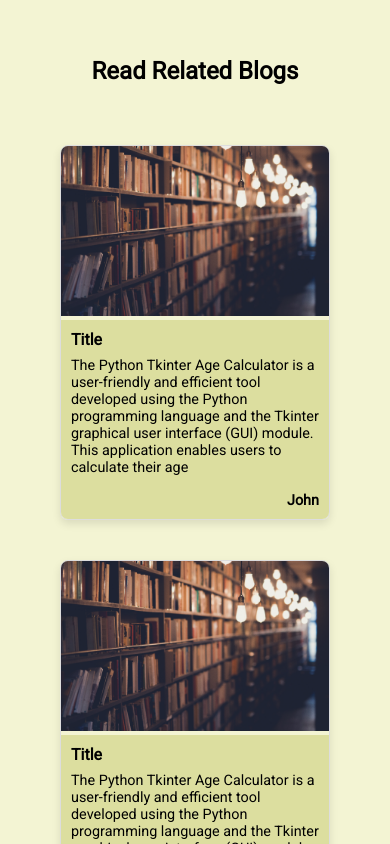
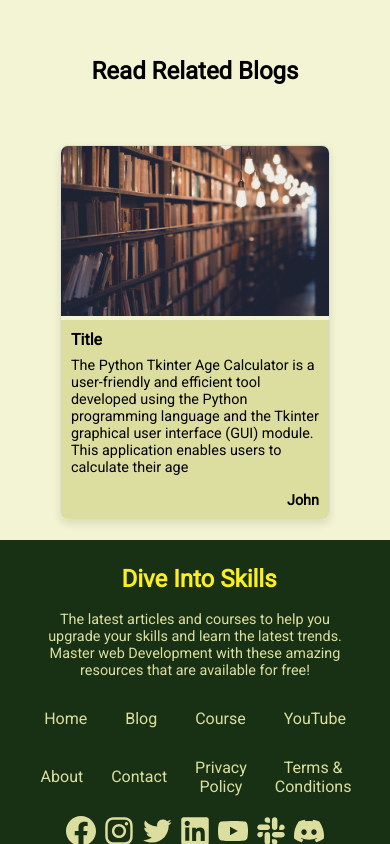
Before and after one commit to sahilbhardwaj-tmpl/DiveIntoSkills, a React (Vite) app: page /SinglePost in a window 390 px wide. Shown: the part 1240-2084 px from the top of the page. Built offline with nearby package versions, Linux system fonts and the light colour scheme.

Commit message:
added carousel to single blog page

```diff
--- a/src/components/SingleBlogPost/SingleBlogPost.jsx
+++ b/src/components/SingleBlogPost/SingleBlogPost.jsx
@@ -169,15 +169,17 @@ function SingleBlogPost() {
         </h2>
         <div className="related-blogs ">
           {CardData.slice(0, 4).map((data, indx) => {
+
             return (
-              <CardBuilder
+              <div><CardBuilder
               key={indx}
               img={data.blogImg}
               title={data.title}
               description={data.description}
               date={data.date}
               author={data.author}
-              />
+            /></div>
+
             );
           })}
         </div>
--- a/src/components/SingleBlogPost/SingleBlogPostStyles.css
+++ b/src/components/SingleBlogPost/SingleBlogPostStyles.css
@@ -53,10 +53,19 @@
       margin-left: 30px;
       margin-right: 30px;
     }
-    .related-blogs{
-      flex-direction: column;
-      justify-content: center;
+    .related-blogs {
+      display: flex;
+      overflow-x: scroll;
+      justify-content: flex-start;
       align-items: center;
+
+      -webkit-overflow-scrolling: touch;
+    }
+
+    .related-blogs > div {
+      flex: 0 0 auto;
+      margin-right: 25px;
+      margin-left: 40px;
     }
     .social_media_icons{
       gap: 10px;
```
Lines whose indentation alone changed are shown as unchanged.
